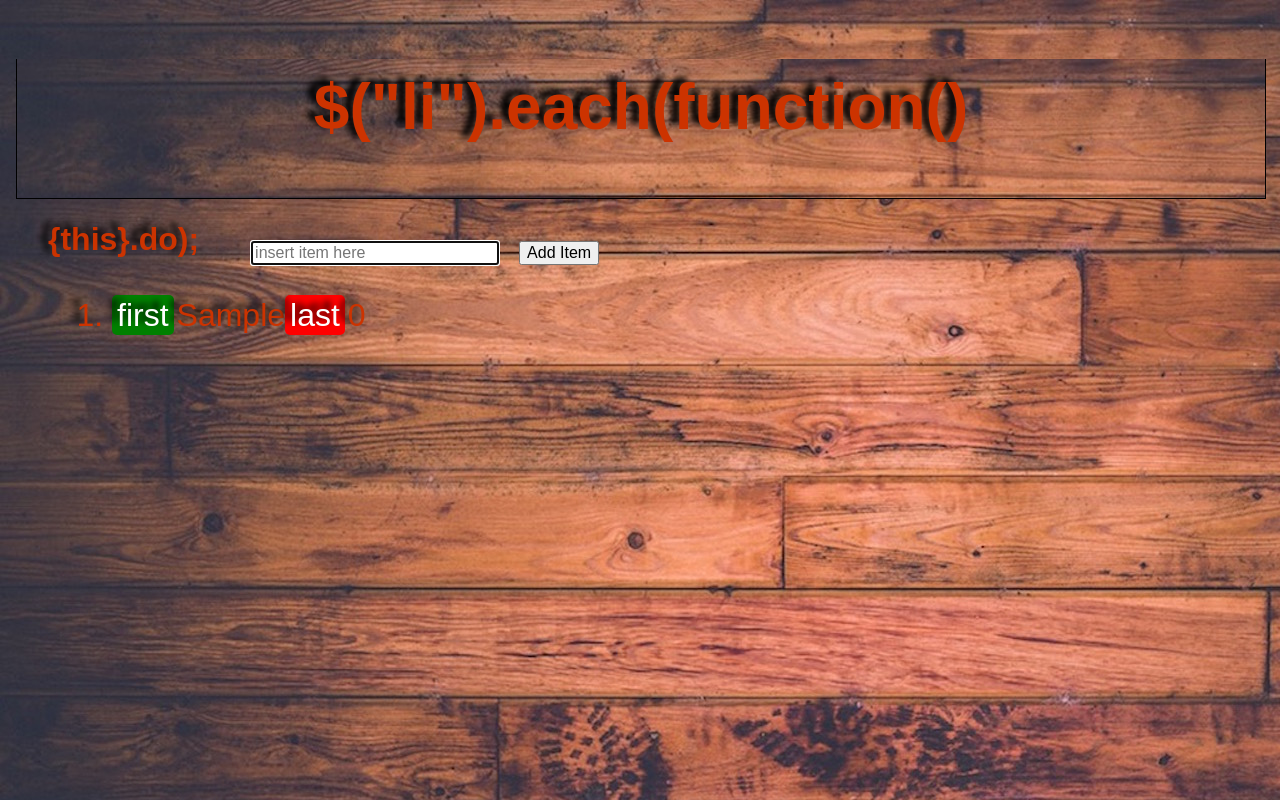
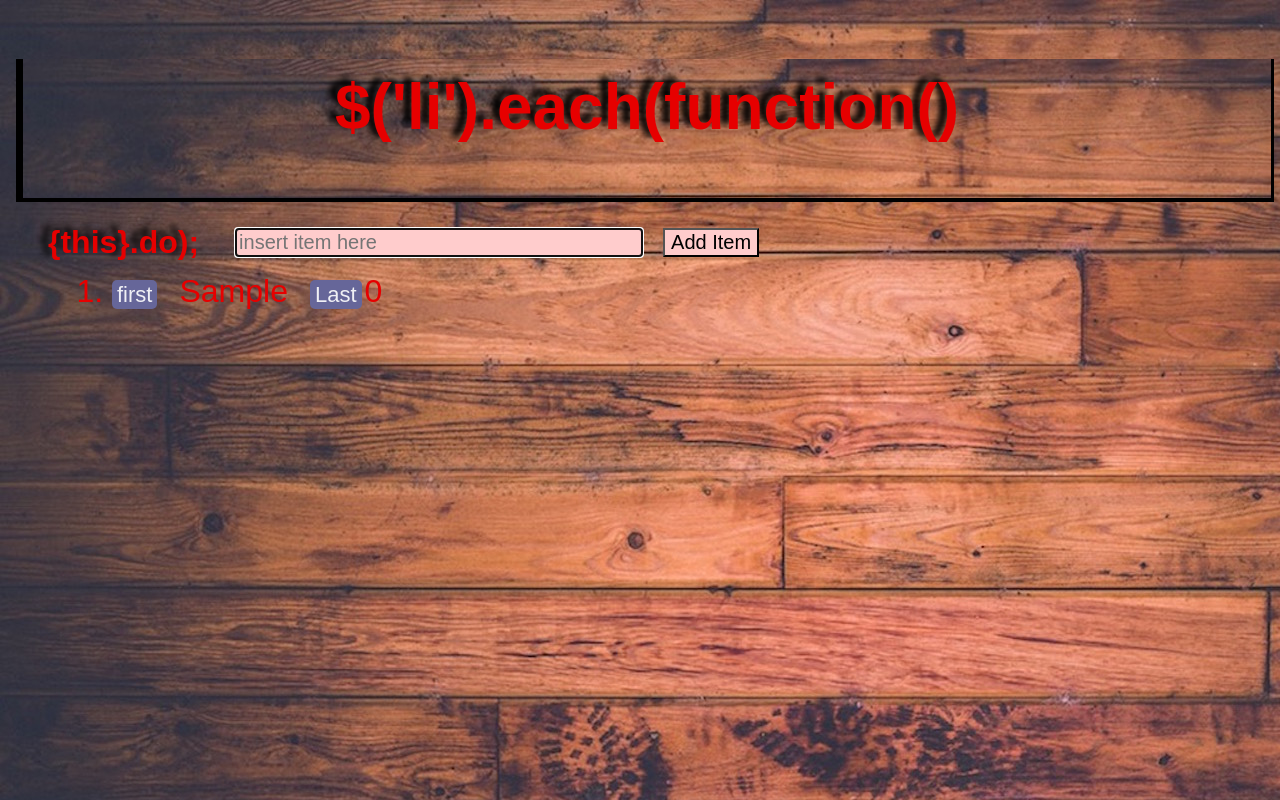
Before and after one commit to TinaBryan/MyTodoList, a plain HTML site: page index.html in a window 1280 px wide. Both pictures are taken after typing "Sample" into the empty fields and a click on the button "Add Item". Drawn offline with Linux system fonts and the light colour scheme.

Commit message:
Update css - work in progress

```diff
--- a/css/myTodoList.css
+++ b/css/myTodoList.css
@@ -50,7 +50,7 @@ body {
    margin: 0 auto;
    padding: 0;
    font-family: Arial, Helvetica, sans-serif;
-   color: #cc3300;
+   color: #e60000;
 }
 
 ol, ul {
@@ -62,14 +62,15 @@ header {
    background-image: url("../images/wood_background.jpg");
    background-repeat: no-repeat;
    width: 100%;
-   color: #cc3300;
+   color: #e60000;
    font-size: 2em;
    text-shadow: -8px -5px 6px #000;
    text-align: center;
    line-height: 3em;
-   border-bottom: 1px solid black;
-   border-left: 1px solid black;
-   border-right: 1px solid black;
+   border-top: 5px solid black blur;
+   border-bottom: 4px solid black;
+   border-left: 7px solid black;
+   border-right: 3px solid black;
 }
 
 /* main content */
@@ -112,23 +113,29 @@ li {
 }
 
 li span.first {
-   background: green;
-   color: white;
+   background: #666699;
+   color: #f0f0f5;
    padding: 2px 5px;
    margin-right: 3px;
    -moz-border-radius: 5px;
    -webkit-border-radius: 5px;
    border-radius: 5px;
+   margin-right: 1em;
+   font-size: 22px;
+   text-decoration: none;
 }
 
 li span.last {
-   background: red;
-   color: white;
+   background: #666699;
+   color: #f0f0f5;
    padding: 2px 5px;
    margin-right: 3px;
    -moz-border-radius: 5px;
    -webkit-border-radius: 5px;
    border-radius: 5px;
+   margin-left: 1em;
+   font-size: 22px;
+   text-decoration: none;
 }
 
 /* form */
@@ -137,11 +144,11 @@ form {
    padding: 5px;
    float: left;
    border: none;
-   color: #33cccc;
+   color: #e60000;
 }
 
 fieldset {
-   padding: 2em;
+   padding: 1em;
    border: none;
 }
 
@@ -152,12 +159,12 @@ input {
 }
 
 #newItem, #results {
-   width: 15em;
+   width: 20em;
 }
 
 #results {
    font-size: 2em;
-   color: #cc3300;
+   color: #ff6666
    text-shadow: -8px -5px 6px #000;
 }
 
@@ -169,4 +176,7 @@ label {
 
 input, label, button {
    margin: 5px 10px;
+   background-color: #ffcccc;
+   font-size: 1.25em;
+   color: #000;
 }
--- a/scripts/myTodoList.js
+++ b/scripts/myTodoList.js
@@ -14,7 +14,7 @@ function generateList() {
 	for (var i = 0; i < list.length; i++) {
 		var newItem = "<span class='first'>first</span>" + list[i] +
 		// This will add the ability to move item to position of last
-		"<span class='last'>last</span>" + [i];
+		"<span class='last'>Last</span>" + [i];
 		var newListItem = document.createElement("li");
 		newListItem.innerHTML = newItem;
 		document.getElementsByTagName("ol")[0].appendChild(newListItem);
```
Also changed, not shown: index.html (+2 -2 lines).
